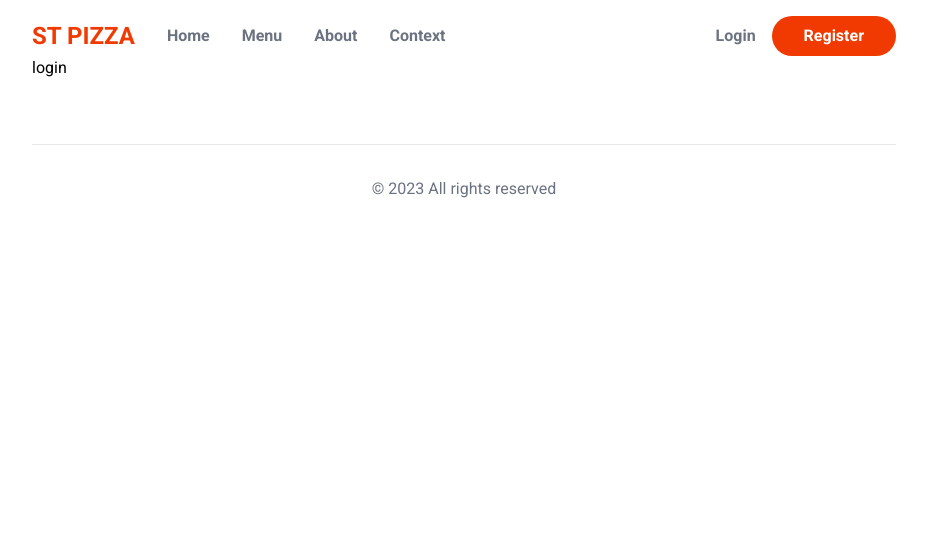
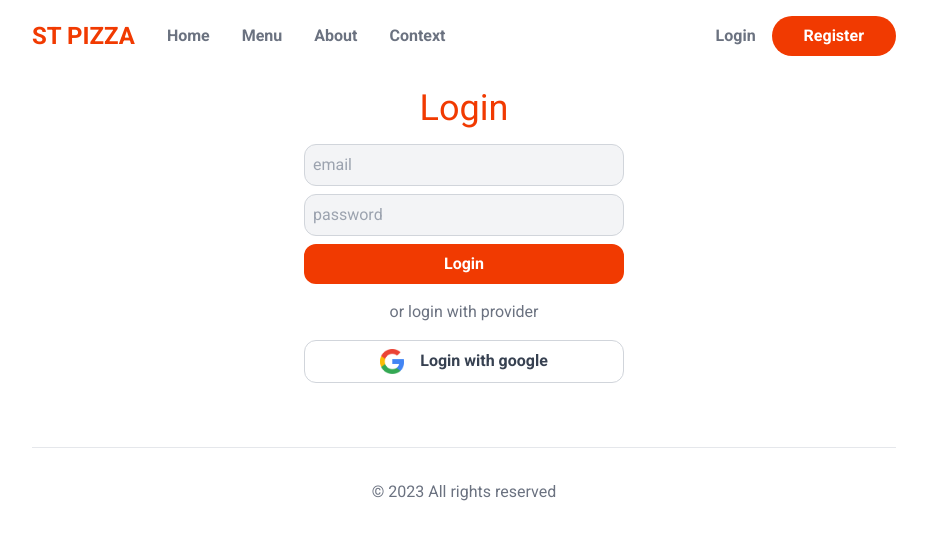
Before and after one commit to yaya2222/food-ordering-app-nextjs, a Next.js app: page /login in a window 1280 px wide. Shown: the top 540 px of the page, without its empty margins (176-1103 px from the left). Built offline with nearby package versions, Linux system fonts and the light colour scheme.

Commit message:
fix the login

```diff
--- a/package.json
+++ b/package.json
@@ -9,6 +9,7 @@
     "lint": "next lint"
   },
   "dependencies": {
+    "bcrypt": "^5.1.1",
     "mongoose": "^8.0.3",
     "next": "14.0.3",
     "next-auth": "^4.24.5",
@@ -16,6 +17,7 @@
     "react-dom": "^18"
   },
   "devDependencies": {
+    "@types/bcrypt": "^5.0.2",
     "@types/node": "20.10.4",
     "@types/react": "18.2.42",
     "autoprefixer": "^10.0.1",
--- a/src/app/api/auth/[...nextauth]/route.js
+++ b/src/app/api/auth/[...nextauth]/route.js
@@ -1,37 +1,35 @@
+import mongoose from "mongoose";
+import { User } from "@/models/User"
 import NextAuth from "next-auth"
 import CredentialsProvider from "next-auth/providers/credentials"
+import bcrypt from "bcrypt"
 
 const handler = NextAuth({
-  providers:[
+  secret: process.env.SECRET,
+  // id:"Credentials",
+  providers: [
     CredentialsProvider({
       name: 'Credentials',
+      id: 'credentials',
       credentials: {
-          username: { label: "Email", type: "email", placeholder: "test@exmple.com" },
+        email: { label: "Email", type: "email", placeholder: "test@exmple.com" },
         password: { label: "Password", type: "password" }
       },
       async authorize(credentials, req) {
-          // You need to provide your own logic here that takes the credentials
-          // submitted and returns either a object representing a user or value
-          // that is false/null if the credentials are invalid.
-          // e.g. return { id: 1, name: 'J Smith', email: 'jsmith@example.com' }
-          // You can also use the `req` object to obtain additional parameters
-          // (i.e., the request IP address)
-          const res = await fetch("/your/endpoint", {
-            method: 'POST',
-            body: JSON.stringify(credentials),
-            headers: { "Content-Type": "application/json" }
-          })
-          const user = await res.json()
-
-          // If no error and we have user data, return it
-          if (res.ok && user) {
+        console.log({ credentials });
+        const { email, password } = credentials
+        mongoose.connect(process.env.MONGO_URL)
+        const user = await User.findOne({ email })
+        console.log(user);
+        const passwordOk = user && bcrypt.compareSync(password, user.password)
+        if (passwordOk) {
           return user
         }
-          // Return null if user data could not be retrieved
         return null
       }
     })
-  ]
+  ],
+
 })
 
 export { handler as GET, handler as POST }
--- a/src/app/globals.css
+++ b/src/app/globals.css
@@ -14,6 +14,12 @@ input[type="text"] {
   @apply border border-gray-300 p-2 bg-gray-100;
 }
 
+input[type="email"]:disabled,
+input[type="password"]:disabled,
+input[type="text"]:disabled {
+  @apply bg-gray-300 cursor-not-allowed;
+}
+
 button {
   @apply block w-full text-gray-700 font-semibold;
   @apply border border-gray-300 rounded-xl px-6 py-2;
@@ -21,5 +27,10 @@ button {
 
 button[type="submit"],
 .submit {
-@apply border-0 bg-primary text-white;
+  @apply border-0 bg-primary text-white;
 }
+
+button[type="submit"]:disabled,
+.submit:disabled {
+  @apply cursor-not-allowed bg-red-300;
+}
--- a/src/app/login/page.js
+++ b/src/app/login/page.js
@@ -1,9 +1,35 @@
-import React from 'react'
+"use client"
+import Image from 'next/image'
+import React, { useState } from 'react'
+import {signIn} from "next-auth/react"
+export default function LoginPage() {
 
-export default function LoginPage() {
+  const [email, setEmail] = useState("")
+  const [password, setPassword] = useState("")
+  const [loginInProgress,setLoginInProgress] = useState(false)
+  async function handleFormSubmit(e) {
+    e.preventDefault()
+    setLoginInProgress(true)
+    // setUserCreated(false)
+  await signIn("credentials",{email,password})
+
+    setLoginInProgress(false)
+  }
+
   return (
-    <div>
-      login
-    </div>
+    <section className=" mt-8">
+      <h1 className="text-center text-primary text-4xl mb-4">Login</h1>
+      <form className="block max-w-xs mx-auto" onSubmit={handleFormSubmit}>
+        <input type="email" placeholder="email" disabled={loginInProgress} value={email} onChange={e => setEmail(e.target.value)} />
+        <input type="password" placeholder="password" disabled={loginInProgress} value={password} onChange={e => setPassword(e.target.value)} />
+        <button type='submit' disabled={loginInProgress}>Login</button>
+        <div className="my-4 text-center text-gray-500">or login with provider</div>
+        <button className="flex gap-4 justify-center">
+          <Image alt="" src="/google.png" width={24} height={24} />
+          Login with google
+        </button>
+
+      </form>
+    </section>
   )
 }
--- a/src/app/models/user.js
+++ b/src/app/models/user.js
@@ -1,15 +1,22 @@
 import { Schema, model, models } from "mongoose";
-
+import {genSaltSync,hashSync} from "bcrypt"
 const UserSchema = new Schema({
     email: { type: String, required: true, unique: true },
     password: {
         type: String, required: true, validate: pass => {
             if (!pass?.length || pass.length < 5) {
                 new Error("password must be at least 5 characters")
-                return false
             }
         }
     }
 }, { timestamps: true })
 
+
+UserSchema.post("validate", function (user) {
+    const originalPassword = user.password
+    const salt = genSaltSync(10);
+    user.password = hashSync(originalPassword,salt);
+
+})
+
 export const User = models?.User || model("User", UserSchema)
--- a/src/app/register/page.js
+++ b/src/app/register/page.js
@@ -1,34 +1,52 @@
 "use client"
 import Image from "next/image";
+import Link from "next/link";
 import React, { useState } from "react";
 
 export default function RegisterPage() {
 
   const [email, setEmail] = useState("")
   const [password, setPassword] = useState("")
-
-  function handleFormSubmit(e) {
+  const [creatingUser, setCreatingUser] = useState(false)
+  const [userCreated, setUserCreated] = useState(false)
+  const [error, setError] = useState(false)
+  async function handleFormSubmit(e) {
     e.preventDefault()
-    fetch("/api/register", {
+    setCreatingUser(true)
+    setUserCreated(false)
+    setError(false)
+    const {ok} = await fetch("/api/register", {
       method: "POST",
       body: JSON.stringify({ email, password }),
       headers: { "Content-Type": "application/json" }
     })
-
+    if (ok) {
+      setUserCreated(true)
+    } else {
+      setError(true)
+    }
+    setCreatingUser(false)
   }
 
   return (
     <section className=" mt-8">
       <h1 className="text-center text-primary text-4xl mb-4">Register</h1>
+      {userCreated && (
+        <div className="my-4 text-center">User created.<br /> Now you can <Link href={"/login"} className="underline">login &raquo;</Link></div>
+      )}
+      {error && (
+        <div className="my-4 text-center">Error.<br /> Please tey again leater</div>
+      )}
       <form className="block max-w-xs mx-auto" onSubmit={handleFormSubmit}>
-        <input type="email" placeholder="email" value={email} onChange={e => setEmail(e.target.value)} />
-        <input type="password" placeholder="password" value={password} onChange={e => setPassword(e.target.value)} />
-        <button type="submit">Register</button>
+        <input type="email" placeholder="email" disabled={creatingUser} value={email} onChange={e => setEmail(e.target.value)} />
+        <input type="password" placeholder="password" disabled={creatingUser} value={password} onChange={e => setPassword(e.target.value)} />
+        <button type="submit" disabled={creatingUser}>Register</button>
         <div className="my-4 text-center text-gray-500">or login with provider</div>
         <button className="flex gap-4 justify-center">
           <Image alt="" src="/google.png" width={24} height={24} />
           Login with google
         </button>
+        <div className="my-4 text-center text-gray-500 border-t pt-4">Existing account? <Link href={"/login"} className="underline">Login here &raquo;</Link></div>
       </form>
     </section>
   );
--- /dev/null
+++ b/src/models/User.js
@@ -0,0 +1,22 @@
+import { model, models, Schema } from "mongoose";
+import bcrypt from "bcrypt"
+
+const UserSchema = new Schema({
+    email: { type: String, required: true, unique: true },
+    password: {
+        type: String,
+         required: true,
+          validate: pass => {
+            if(pass?.length|| pass.length<5)
+            new Error("password must be at least 5 characters")
+        }
+    }
+}, { timestamps: true });
+
+UserSchema.post("validate",function(user){
+    const originalPassword = user.password
+    const salt = bcrypt.genSaltSync(10)
+    user.password = bcrypt.hashSync(originalPassword,salt)
+})
+
+export const User = models?.User || model('User', UserSchema);
```
Also changed, not shown: tsconfig.json (added, +37 -0 lines), 2 other files (tests, documents, lock files or other folders). Lines whose indentation alone changed are shown as unchanged.
